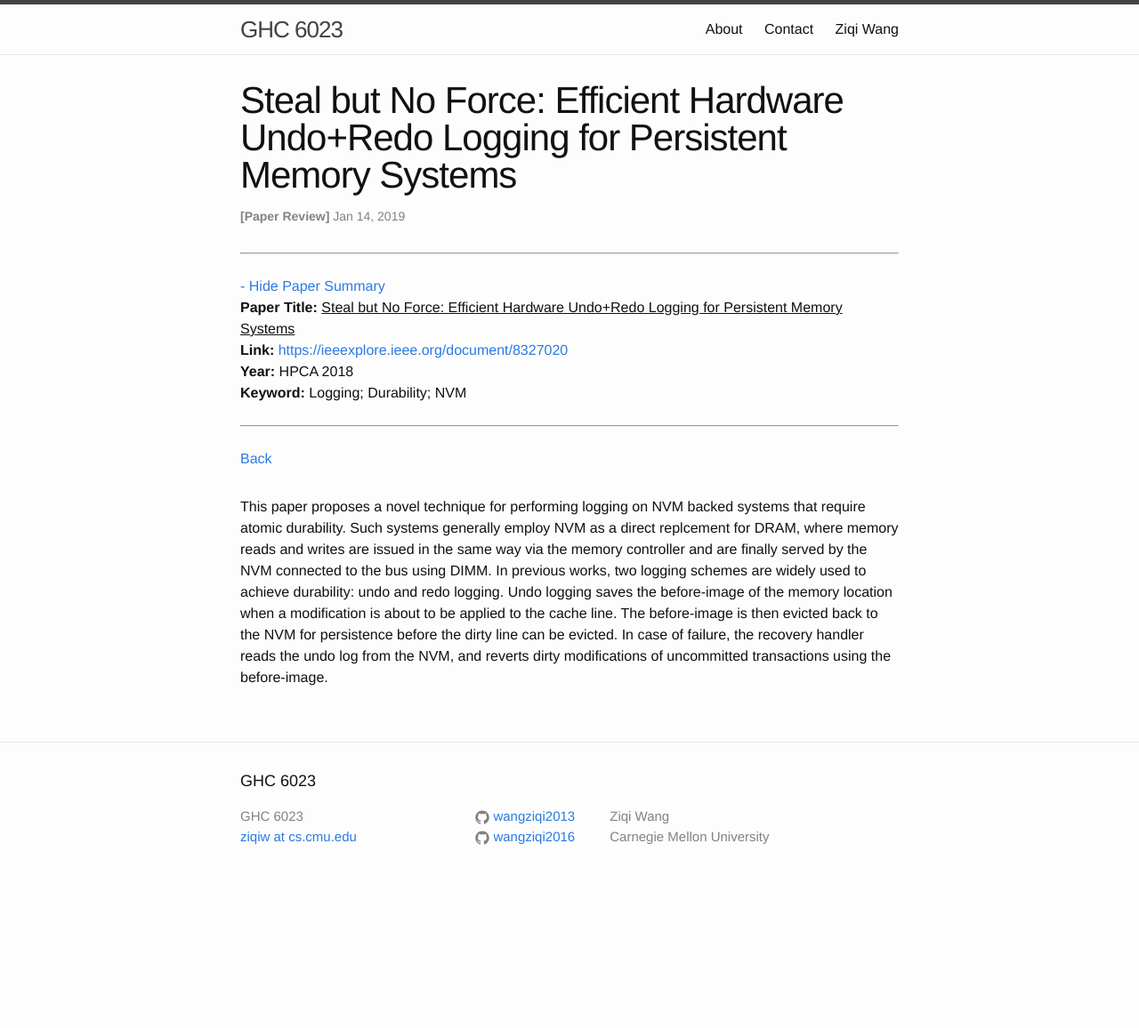
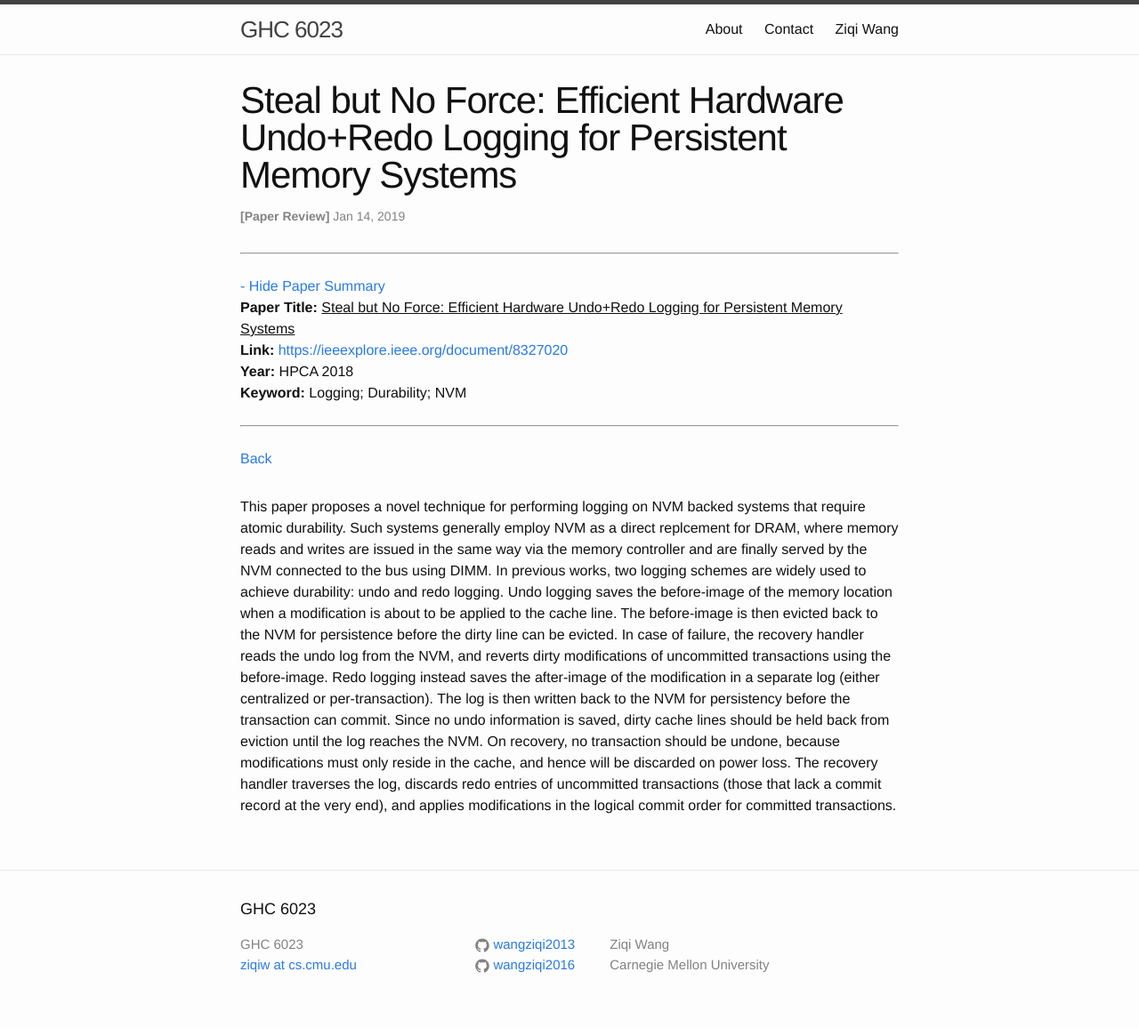
Before and after one commit to wangziqi2013/wangziqi2013.github.io, a Jekyll site: the page built from _posts/2019-01-14-steal-no-force.markdown, in a window 1280 px wide. Shown: the whole page at 89% size. Built offline with Jekyll 4.4.1, drawn with Linux system fonts in a browser that asks for light colours; before the commit the page ends 1012 px from its top, so only the background shows below that.

Commit message:
Adding redo logging

```diff
--- a/_posts/2019-01-14-steal-no-force.markdown
+++ b/_posts/2019-01-14-steal-no-force.markdown
@@ -20,3 +20,9 @@ two logging schemes are widely used to achieve durability: undo and redo logging
 of the memory location when a modification is about to be applied to the cache line. The before-image is then evicted
 back to the NVM for persistence before the dirty line can be evicted. In case of failure, the recovery handler
 reads the undo log from the NVM, and reverts dirty modifications of uncommitted transactions using the before-image.
+Redo logging instead saves the after-image of the modification in a separate log (either centralized or per-transaction).
+The log is then written back to the NVM for persistency before the transaction can commit. Since no undo information
+is saved, dirty cache lines should be held back from eviction until the log reaches the NVM. On recovery, no transaction
+should be undone, because modifications must only reside in the cache, and hence will be discarded on power loss.
+The recovery handler traverses the log, discards redo entries of uncommitted transactions (those that lack a commit
+record at the very end), and applies modifications in the logical commit order for committed transactions.
```
